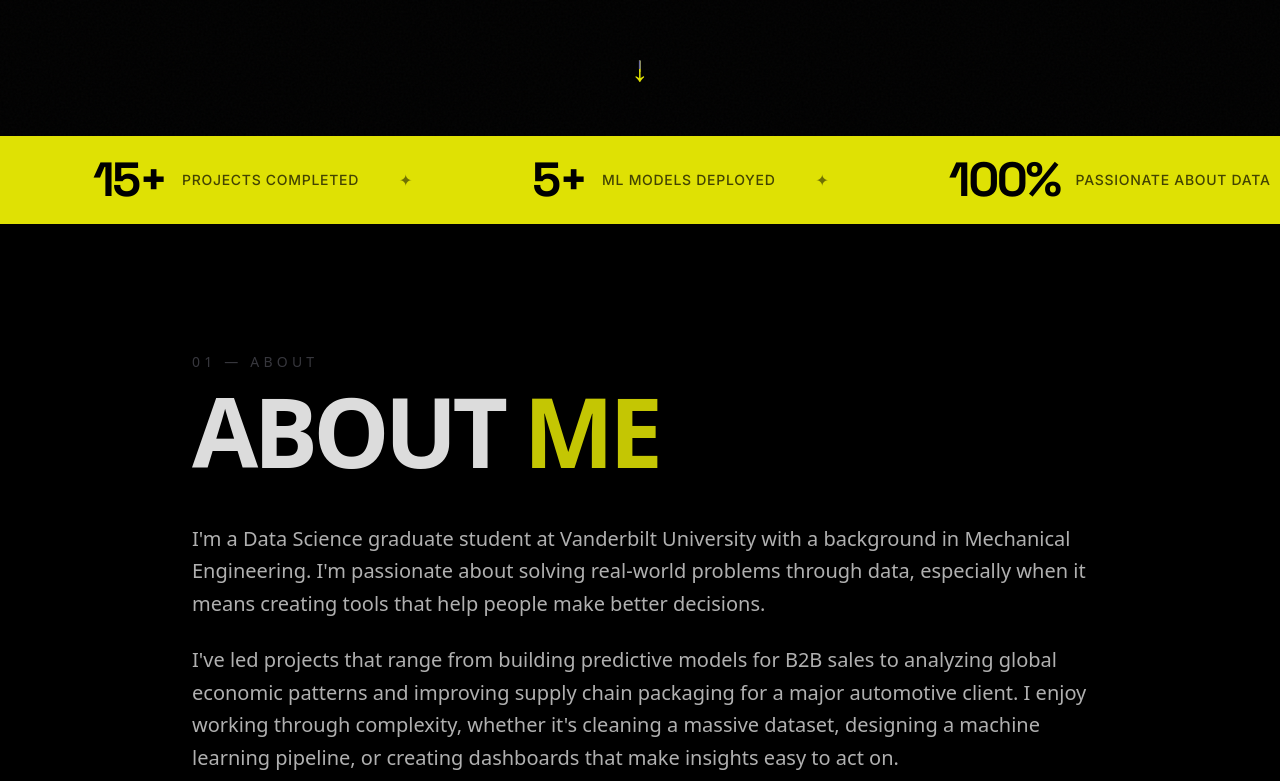
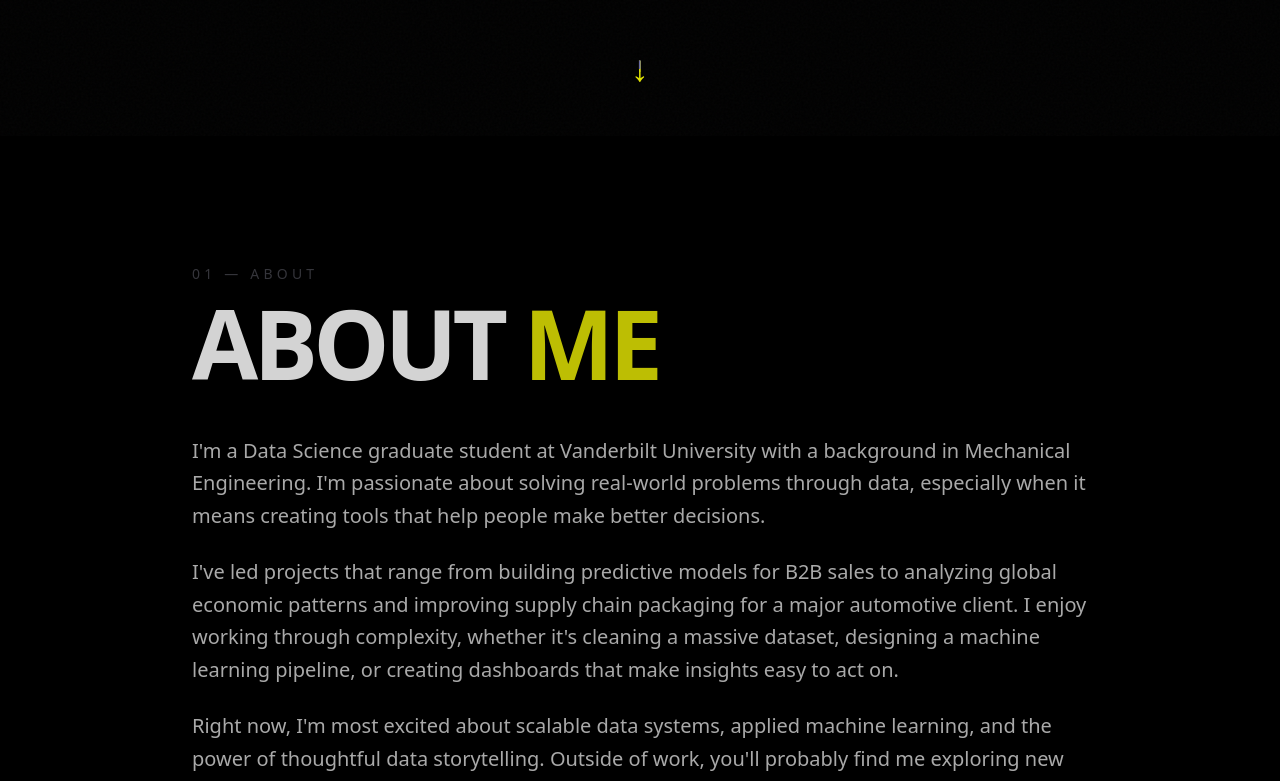
Before and after one commit to rroshann/rroshann.github.io, a Next.js app in the folder portfolio/: page / in a window 1280 px wide. Shown: the part 760-1541 px from the top of the page. Built offline with nearby package versions, Linux system fonts and the light colour scheme.

Commit message:
revert(ui): remove stats marquee component

```diff
--- a/portfolio/src/app/page.tsx
+++ b/portfolio/src/app/page.tsx
@@ -1,5 +1,4 @@
 import Hero from "@/components/hero";
-import StatsMarquee from "@/components/stats-marquee";
 import AboutSection from "@/components/about-section";
 import SkillsSection from "@/components/skills-section";
 import ExperienceSection from "@/components/experience-section";
@@ -11,7 +10,6 @@ export default function Home() {
   return (
     <main className="min-h-screen bg-black">
       <Hero />
-      <StatsMarquee />
       <AboutSection />
       <SkillsSection />
       <ExperienceSection />
--- a/portfolio/src/components/stats-marquee.tsx
+++ /dev/null
@@ -1,64 +0,0 @@
-"use client";
-
-import Marquee from "react-fast-marquee";
-import { cn } from "@/components/ui/cn";
-
-interface StatItem {
-    value: string;
-    label: string;
-}
-
-const stats: StatItem[] = [
-    { value: "3+", label: "YEARS EXPERIENCE" },
-    { value: "15+", label: "PROJECTS COMPLETED" },
-    { value: "5+", label: "ML MODELS DEPLOYED" },
-    { value: "100%", label: "PASSIONATE ABOUT DATA" },
-];
-
-/**
- * Kinetic marquee strip component.
- * Displays scrolling stats in a bold yellow strip.
- */
-export default function StatsMarquee() {
-    return (
-        <div className="relative w-full overflow-hidden bg-[var(--accent)] py-4 sm:py-5">
-            <Marquee
-                speed={50}
-                gradient={false}
-                pauseOnHover={false}
-                className="overflow-hidden"
-            >
-                {/* Repeat the stats array for seamless loop */}
-                {[...stats, ...stats].map((stat, index) => (
-                    <div
-                        key={index}
-                        className={cn(
-                            "flex items-center gap-3 sm:gap-4 mx-8 sm:mx-12",
-                            "select-none"
-                        )}
-                    >
-                        <span
-                            className={cn(
-                                "font-display font-black tracking-tighter",
-                                "text-3xl sm:text-4xl md:text-5xl",
-                                "text-black"
-                            )}
-                        >
-                            {stat.value}
-                        </span>
-                        <span
-                            className={cn(
-                                "font-sans font-medium uppercase tracking-wider",
-                                "text-xs sm:text-sm",
-                                "text-black/70"
-                            )}
-                        >
-                            {stat.label}
-                        </span>
-                        <span className="text-black/50 mx-4 sm:mx-6">✦</span>
-                    </div>
-                ))}
-            </Marquee>
-        </div>
-    );
-}
```
Also changed, not shown: 1 other file (tests, documents, lock files or other folders).
